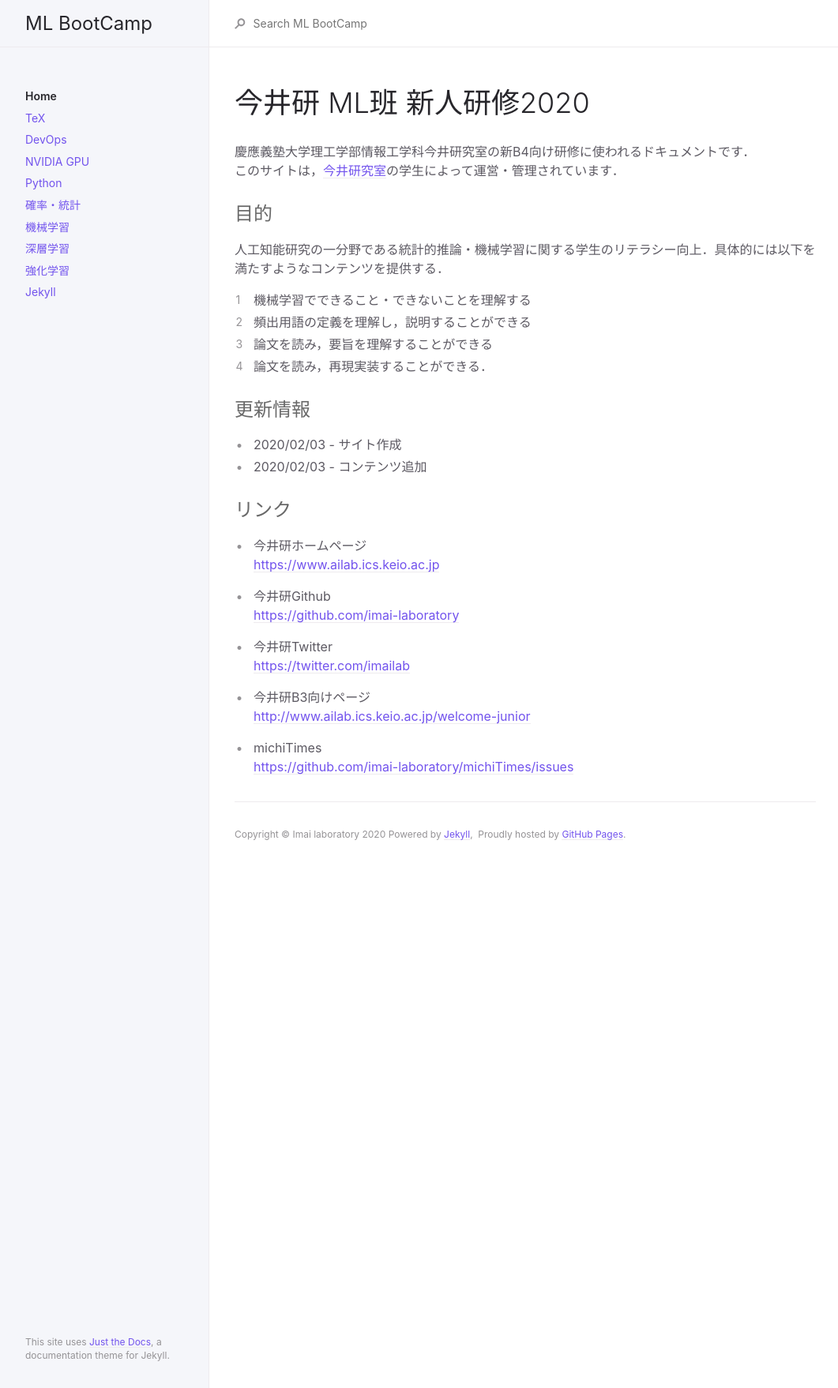
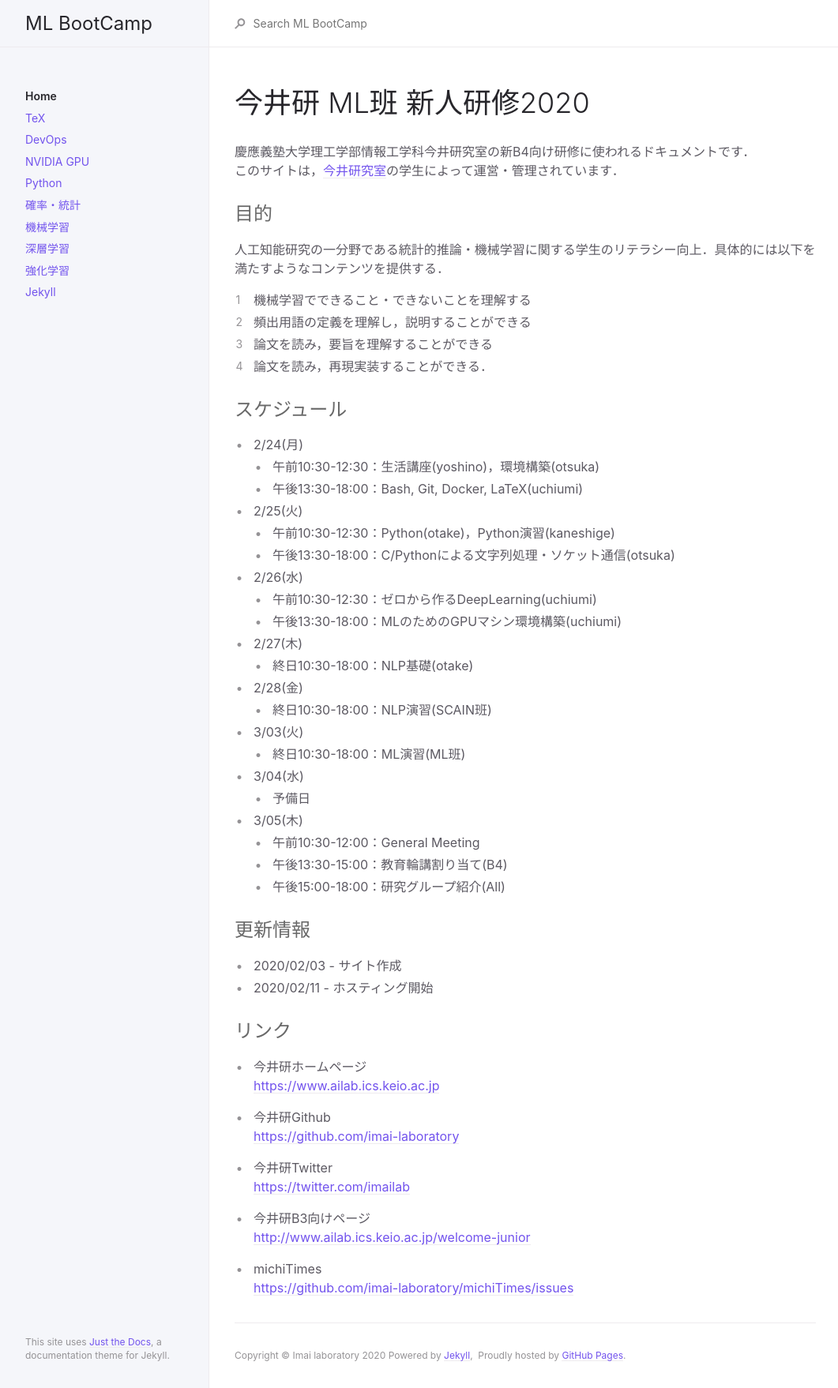
Before and after one commit to imai-laboratory/b4_induction_training, a Jekyll site: the page built from index.md, in a window 1280 px wide. Shown: the whole page at 79% size, without its empty margins (107-1168 px from the left). Built offline with Jekyll 4.4.1, drawn with Linux system fonts in a browser that asks for light colours.

Commit message:
Update index.md

```diff
--- a/index.md
+++ b/index.md
@@ -19,10 +19,41 @@ permalink: /
 3. 論文を読み，要旨を理解することができる
 4. 論文を読み，再現実装することができる．
 
+
+
+## <font color="DimGray">スケジュール</font>
+
+- 2/24(月)
+	- 午前10:30-12:30：生活講座(yoshino)，環境構築(otsuka)
+	- 午後13:30-18:00：Bash, Git, Docker, LaTeX(uchiumi)
+- 2/25(火)
+	- 午前10:30-12:30：Python(otake)，Python演習(kaneshige)
+	- 午後13:30-18:00：C/Pythonによる文字列処理・ソケット通信(otsuka)
+- 2/26(水)
+	- 午前10:30-12:30：ゼロから作るDeepLearning(uchiumi)
+	- 午後13:30-18:00：MLのためのGPUマシン環境構築(uchiumi)
+- 2/27(木)
+	- 終日10:30-18:00：NLP基礎(otake)
+- 2/28(金)
+	- 終日10:30-18:00：NLP演習(SCAIN班)
+- 3/03(火)
+	- 終日10:30-18:00：ML演習(ML班)
+- 3/04(水)
+	- 予備日
+- 3/05(木)
+	- 午前10:30-12:00：General Meeting
+	- 午後13:30-15:00：教育輪講割り当て(B4)
+	- 午後15:00-18:00：研究グループ紹介(All)
+
+
+
+
 ## <font color="DimGray">更新情報</font>
 
 - 2020/02/03 - サイト作成
-- 2020/02/03 - コンテンツ追加
+- 2020/02/11 - ホスティング開始
+
+
 
 ## <font color="DimGray">リンク</font>
 
```
